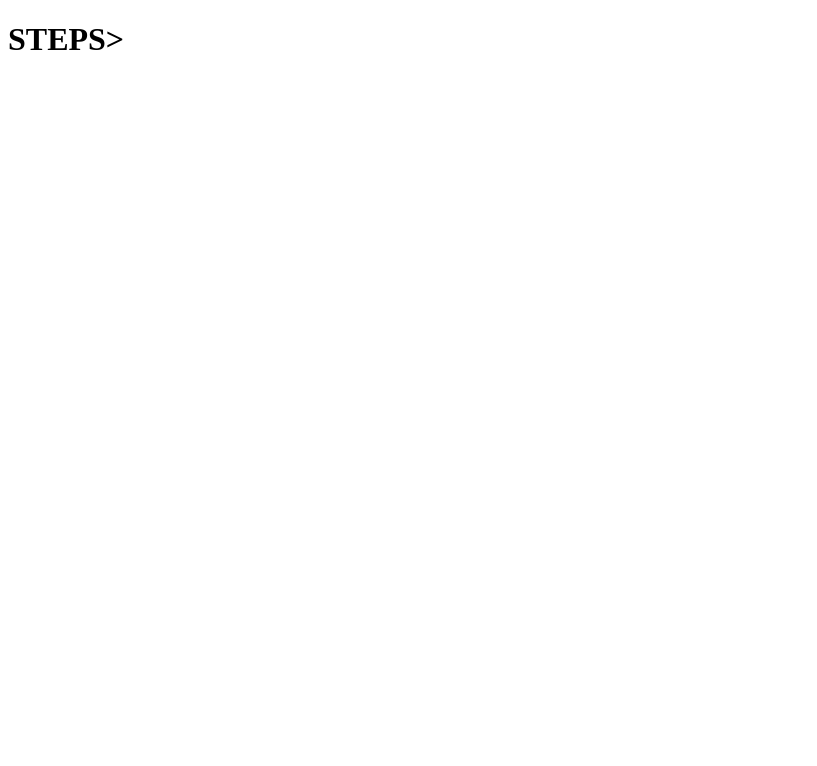
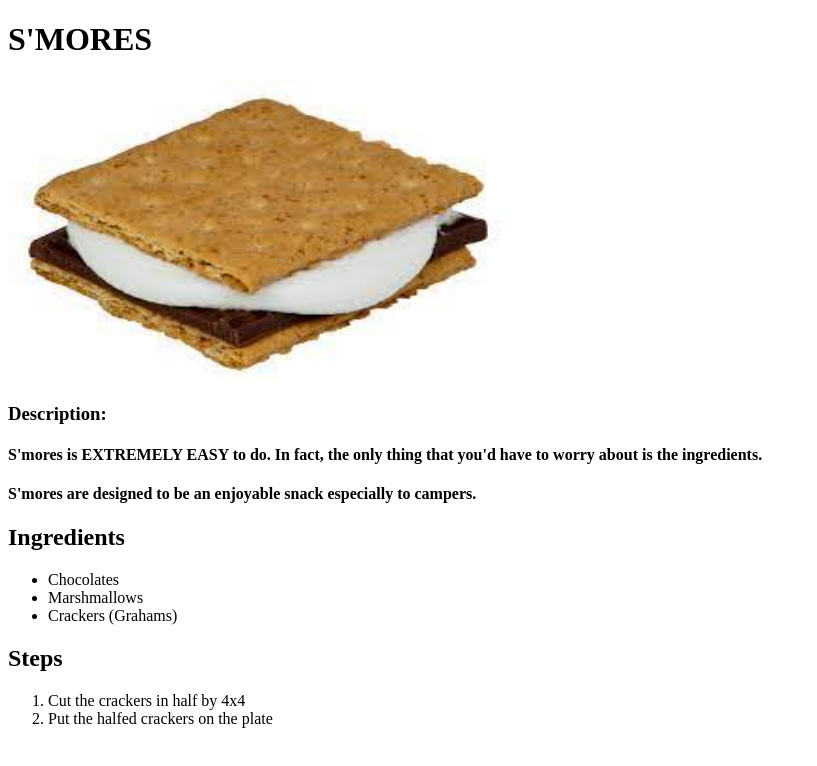
Before and after one commit to elyssalazar/odin-recipes, a plain HTML site: page recipes/S'mores.html in a window 1280 px wide. Shown: the whole page, without its empty margins (0-817 px from the left). Drawn offline with Linux system fonts and the light colour scheme.

Commit message:
Input iteration 2 to 3 based on Odin's instructions

```diff
--- a/recipes/S'mores.html
+++ b/recipes/S'mores.html
@@ -6,6 +6,23 @@
     </head>
 
     <body>
-        <h1>STEPS></h1>
-    </body>
+        <h1>S'MORES</h1>
+        <img src="../images/smores.jpeg" height="300px" width="500px" alt="s'mores picture">
+        <h3>Description: </h3>
+        <p><h4>S'mores is EXTREMELY EASY to do. In fact, the only thing that you'd have to worry
+            about is the ingredients.</h4></p>
+        <p><h4>S'mores are designed to be an enjoyable snack especially to campers.</h4></p>
+
+        <h2>Ingredients</h2>
+        <ul>
+            <li>Chocolates</li>
+            <li>Marshmallows</li>
+            <li>Crackers (Grahams)</li>
+        </ul>
+
+        <h2>Steps</h2>
+        <ol>
+            <li>Cut the crackers in half by 4x4</li>
+            <li>Put the halfed crackers on the plate</li>
+        </ol>
 </html>
```
Also changed, not shown: index.html (+2 -1 lines), images/smores.jpeg (added), 1 other file.
